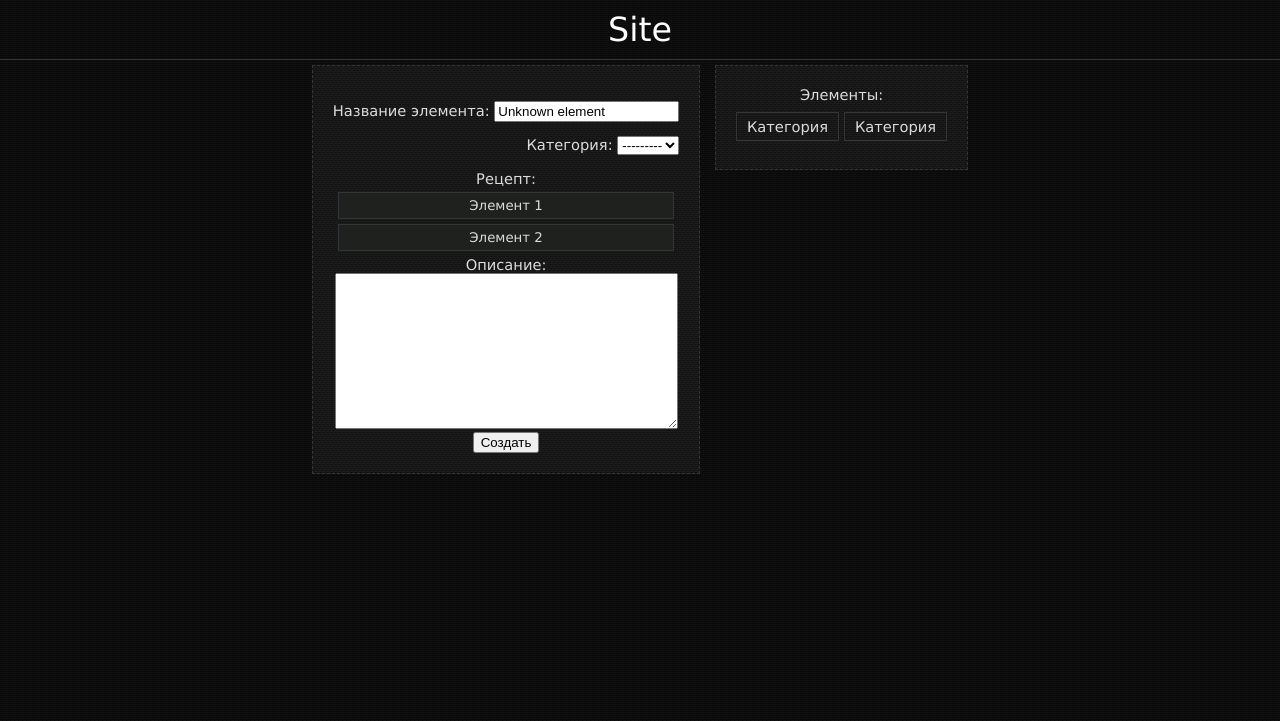
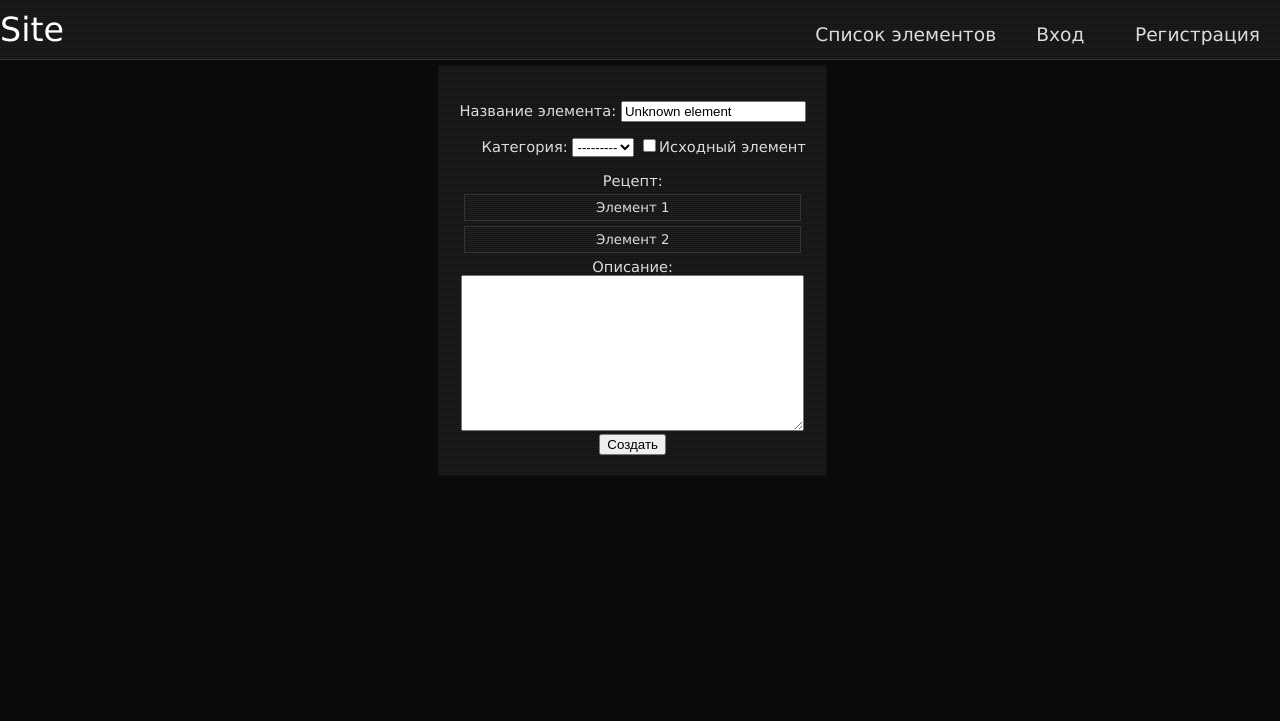
Before and after one commit to i-ka/alchemy, a Django app: page /alch-admin/create-element in a window 1280 px wide. Shown: the top 721 px of the page. Run offline with Django 3.2, Linux system fonts and the light colour scheme; data that the repository does not hold is empty; some libraries are stand-ins or nearby versions.

Commit message:
Another visual changes

```diff
--- a/alchemysite/AlchemyAdmin/forms.py
+++ b/alchemysite/AlchemyAdmin/forms.py
@@ -3,7 +3,6 @@ from AlchemyCommon.models import Element
 
 
 class ElementForm(forms.ModelForm):
-
 
     class Meta:
         model = Element
--- a/alchemysite/AlchemyAdmin/templates/AlchemyAdmin/add_element_form.html
+++ b/alchemysite/AlchemyAdmin/templates/AlchemyAdmin/add_element_form.html
@@ -3,11 +3,15 @@
 {% block title %}Добавление элемента{% endblock %}
 
 {% block javascript %}
-	<script src="http://ajax.googleapis.com/ajax/libs/jquery/1.5/jquery.min.js"></script>
-	<link href="http://ajax.googleapis.com/ajax/libs/jqueryui/1.8/themes/base/jquery-ui.css" rel="stylesheet" type="text/css"/>
-	<script src="http://ajax.googleapis.com/ajax/libs/jqueryui/1.8/jquery-ui.min.js"></script>
-	<script src="/static/addelement.js"></script>
-	<script src="/static/tabs.js"></script>
+	<script src="/static/js/obj_load_drag.js"></script>
+	<script src="/static/js/obj_drop.js"></script>
+	<script src="/static/js/tabs.js"></script>
+{% endblock %}
+
+{% block header%}
+	<div id="menu">
+			<a href="{%url 'aladmin:index'%}">Список элементов</a>
+	</div>
 {% endblock %}
 
 {% block center %}
@@ -22,18 +26,22 @@
 				{{form.name}}
 			</p>
 			<p>
+				{{form.category.errors}}
 				<label for="category">Категория:</label>
 				{{form.category}}
+				<input type="checkbox" name="orig_check">Исходный элемент
 			</p>
-			<label for="recipe">Рецепт:</label>
-			<div id="drop1">Элемент 1</div>
-			<div id="drop2">Элемент 2</div>
+			<div id="recipe">
+				Рецепт:
+				<div id="drop1">Элемент 1</div>
+				<div id="drop2">Элемент 2</div>
 				<!--Element id goes here-->
 				{{form.first_recipe_el}}
 				{{form.second_recipe_el}}
-			{{form.description.errors}}
+			</div>
 			<label for="description">Описание:</label>
 			<br>
+			{{form.description.errors}}
 			{{form.description}}
 			<br>
 			<input type="submit" value="Создать">
@@ -42,21 +50,27 @@
 		<form method="POST" action="{% url 'aladmin:update-element' updated_element.id%}">
 			{%csrf_token%}
 			<p>
+				{{form.name.errors}}
 				<label for="name">Название элемента:</label>
 				{{form.name}}
 			</p>
 			<p>
+				{{form.category.errors}}
 				<label for="category">Категория:</label>
 				{{form.category}}
+				<input type="checkbox" name="orig_check">Исходный элемент
 			</p>
-			<label for="recipe">Рецепт:</label>
-			<div id="drop1">Элемент 1</div>
-			<div id="drop2">Элемент 2</div>
+			<div id="recipe">
+				Рецепт:
+				<div id="drop1">Элемент 1</div>
+				<div id="drop2">Элемент 2</div>
 				<!--Element id goes here-->
 				{{form.first_recipe_el}}
 				{{form.second_recipe_el}}
+			</div>
 			<label for="description">Описание:</label>
 			<br>
+			{{form.description.errors}}
 			{{form.description}}
 			<br>
 			<input type="submit" value="Изменить">
@@ -64,18 +78,6 @@
 	{%endif%}
 	</div>
 	<div class="tabs">
-		Элементы:
-		<ul class="tabs_caption">
-			<li>Категория</li>
-			<li>Категория</li>
-		</ul>
-
-		<div class="tabs_content">
-			<div id="list"></div>
-		</div>
-
-		<div class="tabs_content">
-			2 категория
-		</div>
+		<ul class="tabs_caption"></ul>
 	</div>
 {% endblock %}
--- a/alchemysite/Game/templates/Game/index.html
+++ b/alchemysite/Game/templates/Game/index.html
@@ -4,10 +4,7 @@
 
 {% block center %}
 	<div class="block">
-		<div id="menu">
-			<a href="registration">Регистрация</a>
-			<a href="login">Вход</a>
-		</div>
+
 	<h3>User not logged in</h3>
 	</div>
 {% endblock %}
--- a/alchemysite/static/css/main.css
+++ b/alchemysite/static/css/main.css
@@ -1,12 +1,16 @@
 body {
-	background-image: url("../images/bgmain.png");
+	background-color: #0A0A0A;
 	font-family: Verdana, Helvetica, Arial;
 	font-size: 11pt;
 	color: #DCDCDC;
-	background-color: #0A0A0A;
 	margin: 0;
 	padding: 0;
 	min-width: 800px;
+}
+
+#header, .block, .form, #drop1, #drop2, .select, .tabs_caption li, .tabs_caption li, .tabs_caption .active, .tabs_content {
+	background-image: url("../images/bgmain.png");
+	background-color: #1C1C1C;
 }
 
 /*Header*/
@@ -14,26 +18,51 @@ body {
 	border-bottom: 1px solid #323537;
 	width: 100%;
 	padding: 10px 0;
-	text-align: center;
 	font-size: 25pt;
+}
+
+#menu {
+	float: right;
+}
+
+a, #menu a {
+	color: white;
+	text-decoration: none;
+}
+
+a:hover, #selected{
+	color: #CCFF00;
+}
+
+#menu a {
+	font-size: 14pt;
+	padding: 10px 20px;
+	color: #DCDCDC;
+}
+
+#menu a:hover {
+	color: #FFF;
+	border-bottom: 3px solid #CCFF00;
 }
 
 /*Center block*/
 #center {
 	margin: 0 250px;
-	text-align:center;
+	text-align: center;
 }
 
-.block,.form,.tabs {
-	background-image: url("../images/bgmain.png");
-	background-color: #1C1C1C;
+.block,.form {
 	margin: 5px;
 	padding: 20px;
-	border: 1px dashed #323537;
+	border: 1px solid #131313;
 	vertical-align: top;
 }
 
-.form,.tabs {
+.tabs, #board {
+	margin: 5px;
+}
+
+.form,.tabs,#menu,.card {
 	display: inline-block;
 }
 
@@ -41,37 +70,17 @@ body {
 	text-align: right;
 }
 
-#menu {
-	display: inline;
-	text-align: center;
-	margin-bottom: 20px;
-	padding: 10px 0;
+.errorlist {
+	padding: 0;
+	list-style-type: none;
+	color: red;
 }
 
-a, #menu a {
-	color: white;
-	text-decoration: none;
+#selected {
+	background-color: #000;
 }
 
-a:hover, #selected, #menu a:hover, .tabs_caption li:hover{
-	color: #CCFF00;
-}
-
-#menu a {
-	background-image: url("../images/bgmain.png");
-	background-color: #1E211E;
-	margin: 10px;
-	padding: 10px 5%;
-	border: 1px solid #323537;
-	border-radius: 5px;
-}
-
-#selected, #menu a:hover, .tabs_caption li:hover {
-	background-color: #000;
-	box-shadow: inset 0 0 5px 2px #CCFF00;
-}
-
-#drop1, #drop2, .select {
+#drop1, #drop2, .select, .card {
 	background-color: #1E211E;
 	border: 1px solid #323537;
 	margin: 5px;
@@ -80,30 +89,58 @@ a:hover, #selected, #menu a:hover, .tabs_caption li:hover{
 	text-align: center;
 }
 
+.card {
+	width: 150px;
+	vertical-align: top;
+	word-break: break-word;
+}
+
 /*Tabs*/
 .tabs_caption {
 	padding: 0;
+	margin: 5px 0;
 }
 .tabs_caption li {
+	background-color: #2E2E2E;
 	display: inline;
 	padding: 5px 10px;
 	cursor: pointer;
-	border: 1px solid #323537;
+	border-radius: 10px 10px 0 0;
 }
 
-.tabs_caption .active {
-	background-color: #000;
+.tabs_caption li:hover {
 	color: #F5F6CE;
-	box-shadow: inset 0 0 5px 1px #F5F6CE;
 }
 
 .tabs_content {
-	display: none;
-}
-.tabs_content.active {
+	padding: 5px;
+	max-width: 300px;
 	display: block;
 }
 
+/*Gaming Board*/
+#board  {
+	border: 2px solid green;
+	width: 100%;
+	height: 800px;
+}
+
+#board .tabs  {
+	float: left;
+}
+
+#board #menu {
+	width: 100px;
+	font-size: 10pt;
+	margin: 5px;
+}
+
+#board #menu a{
+	padding: 5px;
+	cursor: pointer;
+}
+
+/*Footer*/
 #footer {
 	position: fixed;
 	left: 0; bottom: 0;
--- a/alchemysite/static/addelement.js
+++ b/alchemysite/static/js/obj_drop.js
@@ -1,28 +1,5 @@
 $(document).ready(function()
 {
-	$.getJSON("http://127.0.0.1:8000/alch-admin/get-elements-by-category/1",function(data)
-	{
-		$("[name=first_recipe_el]").removeAttr("value");
-		$("[name=second_recipe_el]").removeAttr("value");
-
-		for(var i=0;i<data.elements.length;i++)
-		{
-			$("#list").append($("<div>").addClass("select").text(data.elements[i].name).attr("el_id",data.elements[i].id));
-		}
-		$(".select").draggable
-		({
-			revert: true,
-			revertDuration: 0
-		});
-		$(".select").mouseover(function()
-		{
-			$(this).attr("id","selected").css("cursor","move");
-		}).mouseleave(function()
-		{
-			$(this).removeAttr("id","selected");
-		});
-	});
-
 	$("#drop1").droppable
 	({
 		drop:function()
@@ -56,4 +33,11 @@ $(document).ready(function()
 		$(this).css("box-shadow", "");
 	});
 
+	$("[name=orig_check]").click(function()
+	{
+		$("#recipe").slideToggle("fast");
+		$("[name=first_recipe_el]").val("0");
+		$("[name=second_recipe_el]").val("0");
+	});
+
 });
--- /dev/null
+++ b/alchemysite/static/js/obj_load_drag.js
@@ -0,0 +1,27 @@
+$(document).ready(function()
+{
+	$.getJSON("http://localhost:8000/alch-admin/get-elements-by-category/1",function(data)
+	{
+		$("[name=first_recipe_el]").removeAttr("value");
+		$("[name=second_recipe_el]").removeAttr("value");
+		$(".tabs_caption").append($("<li>").text("data.category.name"));
+		$(".tabs").append($("<div>").addClass("tabs_content"));
+		for(var i=0;i<data.elements.length;i++)
+		{
+			$(".tabs_content").append($("<div>").addClass("select").text(data.elements[i].name).attr("el_id",data.elements[i].id));
+		}
+		$(".select").draggable
+		({
+			revert: true,
+			revertDuration: 0
+		});
+		$(".select").mouseover(function()
+		{
+			$(this).attr("id","selected").css("cursor","move");
+		}).mouseleave(function()
+		{
+			$(this).removeAttr("id","selected");
+		});
+	});
+
+});
--- /dev/null
+++ b/alchemysite/static/js/tabs.js
@@ -0,0 +1,14 @@
+$(document).ready(function()
+{	$(".tabs").on("mouseover", function(){
+		$("ul.tabs_caption").each(function()
+		{
+			$(this).find("li").each(function(i)
+			{
+				$(this).click(function()
+				{
+					$(this).addClass("active").siblings().removeClass("active").closest("div.tabs").find("div.tabs_content").removeClass("active").eq(i).addClass("active");
+				});
+			});
+		});
+	});
+});
--- a/alchemysite/templates/base.html
+++ b/alchemysite/templates/base.html
@@ -5,12 +5,24 @@
 	<meta http-equiv="Content-Type" content="text/html; charset=utf-8" />
 	{% load staticfiles %}
 	<link rel="stylesheet" type="text/css" href="{% static 'css/main.css' %}" />
+	<script src="http://ajax.googleapis.com/ajax/libs/jquery/1.8/jquery.min.js"></script>
+	<link href="http://ajax.googleapis.com/ajax/libs/jqueryui/1.8/themes/base/jquery-ui.css" rel="stylesheet" type="text/css"/>
+	<script src="http://ajax.googleapis.com/ajax/libs/jqueryui/1.8/jquery-ui.min.js"></script>
 	{%block javascript%}{%endblock%}
 	</head>
 <body>
 <!--Header -->
 	<div id="header">
 		<a href="http://localhost:8000/">Site</a>
+		<div id="menu">
+			{% if user.is_authenticated %}
+			<a href="logout">Выход</a>
+			{% else %}
+			<a href="http://localhost:8000/login">Вход</a>
+			<a href="http://localhost:8000/registration">Регистрация</a>
+			{% endif %}
+		</div>
+		{% block header %}{% endblock %}
 	</div>
 <!--Content-->
 	<div id="center">
```
Also changed, not shown: alchemysite/AlchemyAdmin/templates/AlchemyAdmin/index.html (+28 -20 lines), alchemysite/Game/templates/Game/game.html (+34 -1 lines), alchemysite/static/js/game.js (added, +15 -0 lines).
